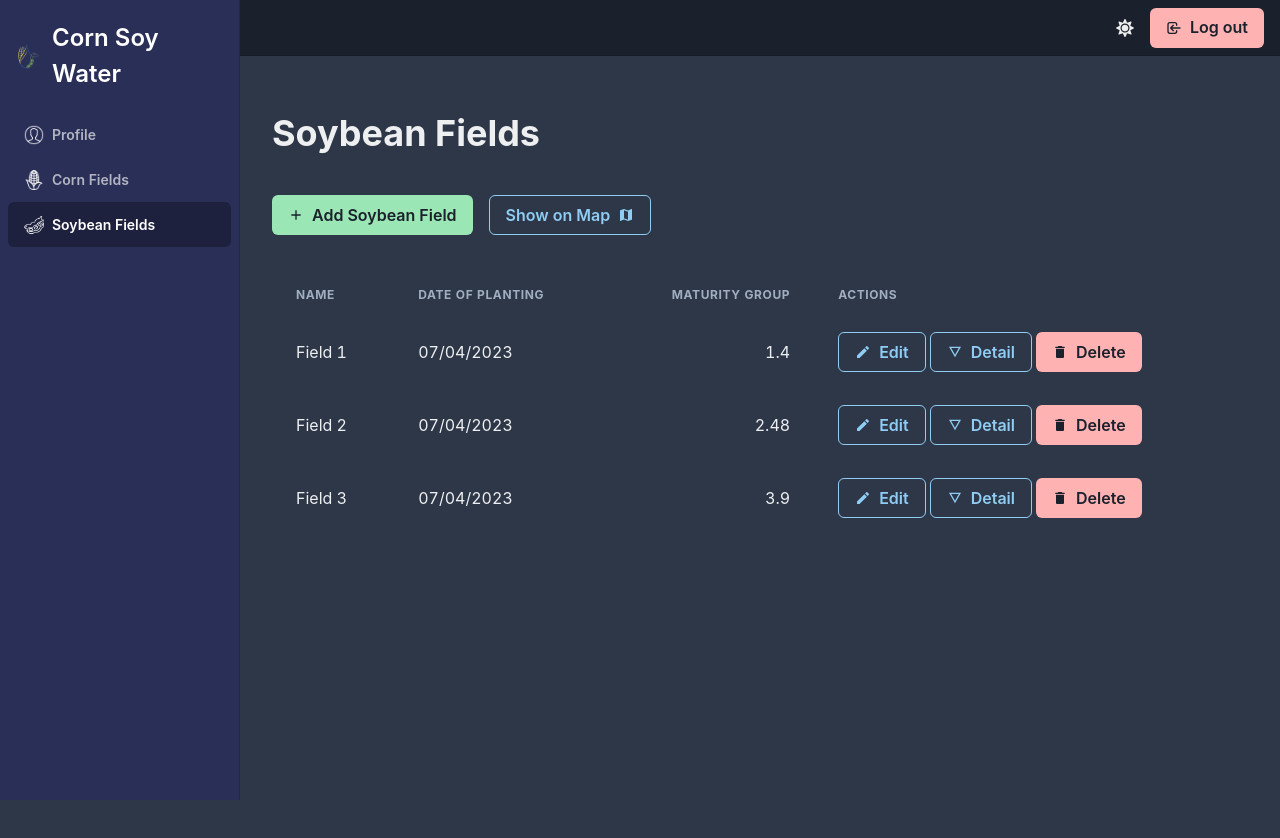
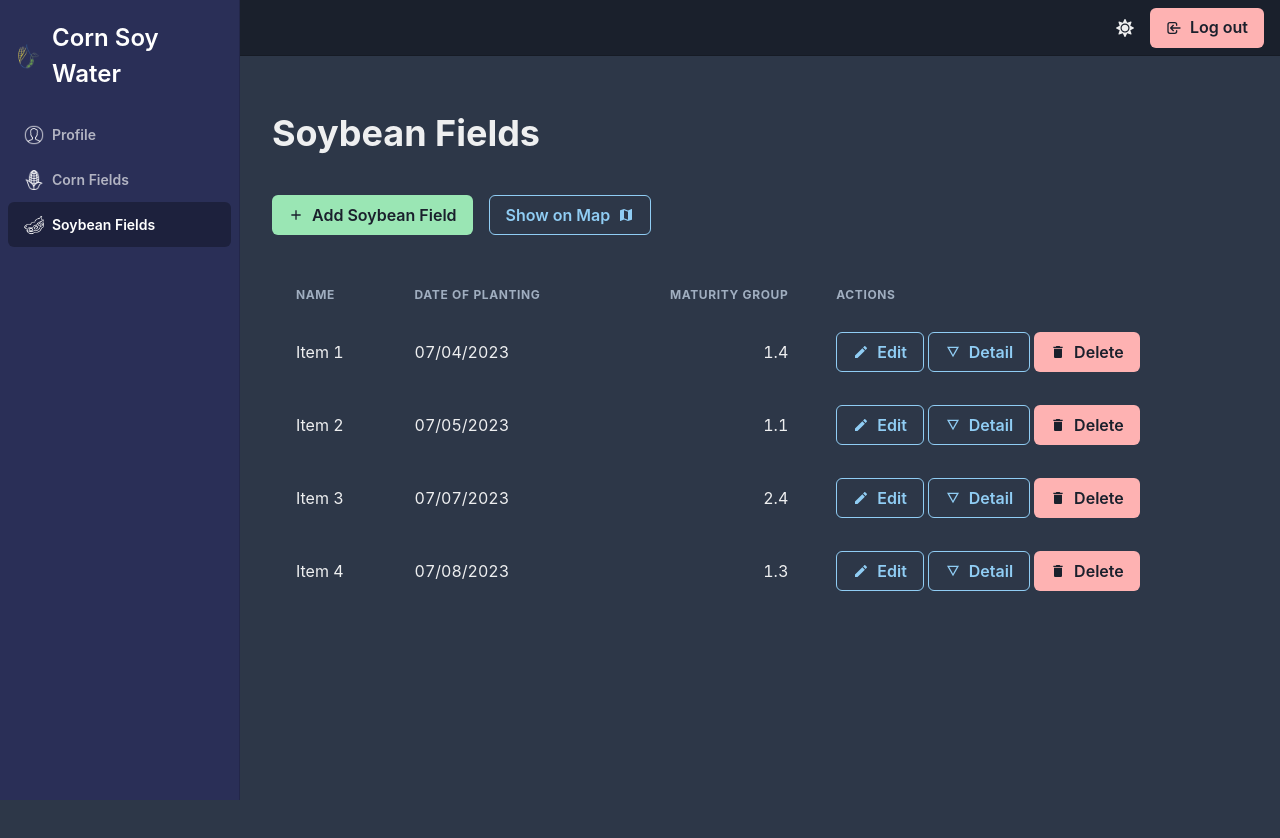
Before and after one commit to heidary100/corn-soy-water, a React (Create React App) app: page /admin/soybean in a window 1280 px wide. Shown: the top 838 px of the page. Built offline with nearby package versions, Linux system fonts and the light colour scheme.

Commit message:
add delete modal to soybean and corn

```diff
--- a/src/pages/admin/Corn.js
+++ b/src/pages/admin/Corn.js
@@ -9,12 +9,37 @@ import {
     Td,
     TableContainer,
     Stack,
-    Button
+    Button,
+    Modal,
+    ModalOverlay,
+    ModalContent,
+    ModalHeader,
+    ModalCloseButton,
+    ModalBody,
+    ModalFooter
 } from '@chakra-ui/react'
+import { useState } from 'react';
 import { MdAdd, MdMap, MdEdit, MdDetails, MdDelete } from "react-icons/md"
 import { NavLink } from 'react-router-dom'
 
 export default function Corn() {
+    const [data, setData] = useState([
+        { id: 1, name: 'Item 1', dateOfPlanting: '07/04/2023', relativeMaturity: '1.4' },
+        { id: 2, name: 'Item 2', dateOfPlanting: '07/05/2023', relativeMaturity: '1.1' },
+        { id: 3, name: 'Item 3', dateOfPlanting: '07/07/2023', relativeMaturity: '2.4' },
+        { id: 4, name: 'Item 4', dateOfPlanting: '07/08/2023', relativeMaturity: '1.3' },
+    ]);
+
+    const [selectedItem, setSelectedItem] = useState(null);
+    const [isDeleteModalOpen, setIsDeleteModalOpen] = useState(false);
+
+    const handleDelete = () => {
+        // Remove the selected item from the data array
+        setData(data.filter(item => item.id !== selectedItem.id));
+        // Close the delete confirmation modal
+        setIsDeleteModalOpen(false);
+    };
+
     return (
         <Container height={'100vh'} maxW='container.lg'>
             <Heading marginTop={10}>Corn Fields</Heading>
@@ -37,10 +62,11 @@ export default function Corn() {
                         </Tr>
                     </Thead>
                     <Tbody>
+                        {data.map(item => (
                             <Tr>
-                            <Td>Field 1</Td>
-                            <Td>07/04/2023</Td>
-                            <Td isNumeric>1.4</Td>
+                                <Td>{item.name}</Td>
+                                <Td>{item.dateOfPlanting}</Td>
+                                <Td isNumeric>{item.relativeMaturity}</Td>
                                 <Td>
                                     <Stack direction='row' spacing={1}>
                                         <Button leftIcon={<MdEdit />} colorScheme='blue' variant='outline'>
@@ -49,50 +75,40 @@ export default function Corn() {
                                         <Button leftIcon={<MdDetails />} colorScheme='blue' variant='outline'>
                                             Detail
                                         </Button>
-                                    <Button leftIcon={<MdDelete />} colorScheme='red' variant='solid'>
+                                        <Button
+                                            onClick={() => {
+                                                setSelectedItem(item);
+                                                setIsDeleteModalOpen(true);
+                                            }}
+                                            leftIcon={<MdDelete />} colorScheme='red' variant='solid'>
                                             Delete
                                         </Button>
                                     </Stack>
                                 </Td>
                             </Tr>
-                        <Tr>
-                            <Td>Field 2</Td>
-                            <Td>07/04/2023</Td>
-                            <Td isNumeric>2.48</Td>
-                            <Td>
-                                <Stack direction='row' spacing={1}>
-                                    <Button leftIcon={<MdEdit />} colorScheme='blue' variant='outline'>
-                                        Edit
-                                    </Button>
-                                    <Button leftIcon={<MdDetails />} colorScheme='blue' variant='outline'>
-                                        Detail
-                                    </Button>
-                                    <Button leftIcon={<MdDelete />} colorScheme='red' variant='solid'>
-                                        Delete
-                                    </Button>
-                                </Stack>
-                            </Td>
-                        </Tr>
-                        <Tr>
-                            <Td>Field 3</Td>
-                            <Td>07/04/2023</Td>
-                            <Td isNumeric>3.9</Td>
-                            <Td>
-                                <Stack direction='row' spacing={1}>
-                                    <Button leftIcon={<MdEdit />} colorScheme='blue' variant='outline'>
-                                        Edit
-                                    </Button>
-                                    <Button leftIcon={<MdDetails />} colorScheme='blue' variant='outline'>
-                                        Detail
-                                    </Button>
-                                    <Button leftIcon={<MdDelete />} colorScheme='red' variant='solid'>
-                                        Delete
-                                    </Button>
-                                </Stack>
-                            </Td>
-                        </Tr>
+                        ))}
                     </Tbody>
                 </Table>
             </TableContainer>
+
+            <Modal isOpen={isDeleteModalOpen} onClose={() => setIsDeleteModalOpen(false)}>
+                <ModalOverlay />
+                <ModalContent>
+                    <ModalHeader>Delete Confirmation</ModalHeader>
+                    <ModalCloseButton />
+                    <ModalBody>
+                        Are you sure you want to delete "{selectedItem?.name}"?
+                    </ModalBody>
+                    <ModalFooter>
+                        <Button colorScheme="red" onClick={handleDelete}>
+                            Delete
+                        </Button>
+                        &nbsp;
+                        <Button variant="ghost" onClick={() => setIsDeleteModalOpen(false)}>
+                            Cancel
+                        </Button>
+                    </ModalFooter>
+                </ModalContent>
+            </Modal>
         </Container>)
 }
--- a/src/pages/admin/Soybean.js
+++ b/src/pages/admin/Soybean.js
@@ -9,12 +9,37 @@ import {
     Td,
     TableContainer,
     Stack,
-    Button
+    Button,
+    Modal,
+    ModalOverlay,
+    ModalContent,
+    ModalHeader,
+    ModalCloseButton,
+    ModalBody,
+    ModalFooter
 } from '@chakra-ui/react'
+import { useState } from 'react';
 import { MdAdd, MdMap, MdEdit, MdDetails, MdDelete } from "react-icons/md"
 import { NavLink } from 'react-router-dom'
 
 export default function Soybean() {
+    const [data, setData] = useState([
+        { id: 1, name: 'Item 1', dateOfPlanting: '07/04/2023', relativeMaturity: '1.4' },
+        { id: 2, name: 'Item 2', dateOfPlanting: '07/05/2023', relativeMaturity: '1.1' },
+        { id: 3, name: 'Item 3', dateOfPlanting: '07/07/2023', relativeMaturity: '2.4' },
+        { id: 4, name: 'Item 4', dateOfPlanting: '07/08/2023', relativeMaturity: '1.3' },
+    ]);
+
+    const [selectedItem, setSelectedItem] = useState(null);
+    const [isDeleteModalOpen, setIsDeleteModalOpen] = useState(false);
+
+    const handleDelete = () => {
+        // Remove the selected item from the data array
+        setData(data.filter(item => item.id !== selectedItem.id));
+        // Close the delete confirmation modal
+        setIsDeleteModalOpen(false);
+    };
+
     return (
         <Container height={'100vh'} maxW='container.lg'>
             <Heading marginTop={10}>Soybean Fields</Heading>
@@ -37,10 +62,11 @@ export default function Soybean() {
                         </Tr>
                     </Thead>
                     <Tbody>
+                        {data.map(item => (
                             <Tr>
-                            <Td>Field 1</Td>
-                            <Td>07/04/2023</Td>
-                            <Td isNumeric>1.4</Td>
+                                <Td>{item.name}</Td>
+                                <Td>{item.dateOfPlanting}</Td>
+                                <Td isNumeric>{item.relativeMaturity}</Td>
                                 <Td>
                                     <Stack direction='row' spacing={1}>
                                         <Button leftIcon={<MdEdit />} colorScheme='blue' variant='outline'>
@@ -49,50 +75,40 @@ export default function Soybean() {
                                         <Button leftIcon={<MdDetails />} colorScheme='blue' variant='outline'>
                                             Detail
                                         </Button>
-                                    <Button leftIcon={<MdDelete />} colorScheme='red' variant='solid'>
+                                        <Button
+                                            onClick={() => {
+                                                setSelectedItem(item);
+                                                setIsDeleteModalOpen(true);
+                                            }}
+                                            leftIcon={<MdDelete />} colorScheme='red' variant='solid'>
                                             Delete
                                         </Button>
                                     </Stack>
                                 </Td>
                             </Tr>
-                        <Tr>
-                            <Td>Field 2</Td>
-                            <Td>07/04/2023</Td>
-                            <Td isNumeric>2.48</Td>
-                            <Td>
-                                <Stack direction='row' spacing={1}>
-                                    <Button leftIcon={<MdEdit />} colorScheme='blue' variant='outline'>
-                                        Edit
-                                    </Button>
-                                    <Button leftIcon={<MdDetails />} colorScheme='blue' variant='outline'>
-                                        Detail
-                                    </Button>
-                                    <Button leftIcon={<MdDelete />} colorScheme='red' variant='solid'>
-                                        Delete
-                                    </Button>
-                                </Stack>
-                            </Td>
-                        </Tr>
-                        <Tr>
-                            <Td>Field 3</Td>
-                            <Td>07/04/2023</Td>
-                            <Td isNumeric>3.9</Td>
-                            <Td>
-                                <Stack direction='row' spacing={1}>
-                                    <Button leftIcon={<MdEdit />} colorScheme='blue' variant='outline'>
-                                        Edit
-                                    </Button>
-                                    <Button leftIcon={<MdDetails />} colorScheme='blue' variant='outline'>
-                                        Detail
-                                    </Button>
-                                    <Button leftIcon={<MdDelete />} colorScheme='red' variant='solid'>
-                                        Delete
-                                    </Button>
-                                </Stack>
-                            </Td>
-                        </Tr>
+                        ))}
                     </Tbody>
                 </Table>
             </TableContainer>
+
+            <Modal isOpen={isDeleteModalOpen} onClose={() => setIsDeleteModalOpen(false)}>
+                <ModalOverlay />
+                <ModalContent>
+                    <ModalHeader>Delete Confirmation</ModalHeader>
+                    <ModalCloseButton />
+                    <ModalBody>
+                        Are you sure you want to delete "{selectedItem?.name}"?
+                    </ModalBody>
+                    <ModalFooter>
+                        <Button colorScheme="red" onClick={handleDelete}>
+                            Delete
+                        </Button>
+                        &nbsp;
+                        <Button variant="ghost" onClick={() => setIsDeleteModalOpen(false)}>
+                            Cancel
+                        </Button>
+                    </ModalFooter>
+                </ModalContent>
+            </Modal>
         </Container>)
 }
```
Lines whose indentation alone changed are shown as unchanged.
